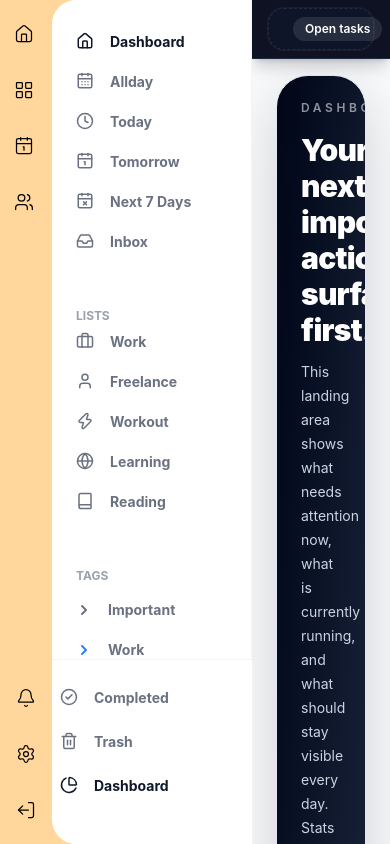
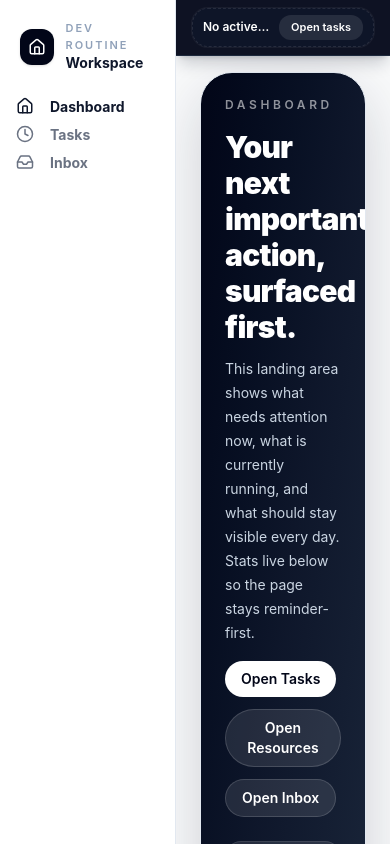
Before and after one commit to jacob4521/dev-routine-app, a React (Vite) app: page / in a window 390 px wide. Built offline with nearby package versions, Linux system fonts and the light colour scheme.

Commit message:
Refactor MainLayout task display for improved UI and responsiveness

```diff
--- a/src/layouts/MainLayout.jsx
+++ b/src/layouts/MainLayout.jsx
@@ -1,26 +1,8 @@
 import {
   HomeIcon,
-  LayoutGridIcon,
-  Calendar1Icon,
-  UsersIcon,
-  BellIcon,
-  SettingsIcon,
-  LogOutIcon,
-  CalendarDaysIcon,
-  CalendarXIcon,
   ClockIcon,
   Inbox,
-  BriefcaseIcon,
-  UserIcon,
-  ZapIcon,
-  GlobeIcon,
-  BookIcon,
-  ChevronRight,
-  CheckCircle2Icon,
-  Trash2Icon,
-  PieChartIcon,
   Play,
-  Pause,
   TimerReset,
 } from "lucide-react";
 
@@ -45,41 +27,20 @@ const MainLayout = ({
   return (
     <div className="flex flex-row h-screen overflow-hidden">
       <aside className="flex h-full">
-        {/* Left Sidebar */}
-        <div className="flex flex-col justify-between w-18 pr-2 h-screen bg-surface-backdrop">
-          <div className="flex flex-col pt-6 gap-9 items-center w-full pr-4">
-            <button>
-              <HomeIcon size={20} strokeWidth={1.5} />
-            </button>
-            <button>
-              <LayoutGridIcon size={20} strokeWidth={1.5} />
-            </button>
-            <button>
-              <Calendar1Icon size={20} strokeWidth={1.5} />
-            </button>
-            <button>
-              <UsersIcon size={20} strokeWidth={1.5} />
-            </button>
+        <div className="flex h-screen w-44 flex-col border-r border-slate-200 bg-white px-4 py-5">
+          <div className="mb-6 flex items-center gap-3 px-1">
+            <div className="flex h-9 w-9 items-center justify-center rounded-xl bg-slate-950 text-white shadow-sm">
+              <HomeIcon size={18} strokeWidth={2} />
             </div>
-
-          <div className="flex flex-col pb-6 gap-9 items-center w-full -ml-1.5">
-            <button>
-              <BellIcon size={20} strokeWidth={1.5} />
-            </button>
-            <button>
-              <SettingsIcon size={20} strokeWidth={1.5} />
-            </button>
-            <button>
-              <LogOutIcon size={20} strokeWidth={1.5} className="rotate-180" />
-            </button>
+            <div className="min-w-0">
+              <p className="text-[11px] font-semibold uppercase tracking-[0.18em] text-slate-400">
+                Dev Routine
+              </p>
+              <p className="truncate text-sm font-bold text-slate-900">Workspace</p>
             </div>
           </div>
 
-        {/* Main Sidebar */}
-        <div className="w-50 no-scrollbar h-full pb-10 flex flex-col justify-between rounded-l-3xl -ml-5 bg-white">
-          <div className="overflow-y-auto flex-1 no-scrollbar border-r border-gray-100">
-            {/* Top Section */}
-            <div className="flex flex-col gap-5 mt-8 px-6 w-full">
+          <div className="flex flex-col gap-2">
             <NavItem
               icon={<HomeIcon size={18} />}
               label="Dashboard"
@@ -87,23 +48,8 @@ const MainLayout = ({
               onClick={() => setActiveTab("dashboard")}
             />
             <NavItem
-                icon={<CalendarDaysIcon size={18} />}
-                label="Allday"
-                onClick={() => setActiveTab("tasks")}
-              />
-              <NavItem
               icon={<ClockIcon size={18} />}
-                label="Today"
-                onClick={() => setActiveTab("tasks")}
-              />
-              <NavItem
-                icon={<Calendar1Icon size={18} />}
-                label="Tomorrow"
-                onClick={() => setActiveTab("tasks")}
-              />
-              <NavItem
-                icon={<CalendarXIcon size={18} />}
-                label="Next 7 Days"
+              label="Tasks"
               onClick={() => setActiveTab("tasks")}
             />
             <NavItem
@@ -112,69 +58,17 @@ const MainLayout = ({
               onClick={() => setActiveTab("ideas")}
             />
           </div>
-
-            {/* Middle Section */}
-            <div className="mt-14">
-              <h2 className="uppercase text-xs mb-2 font-bold text-gray-400 ml-6">
-                Lists
-              </h2>
-              <div className="flex flex-col gap-5 px-6 w-full">
-                <NavItem icon={<BriefcaseIcon size={18} />} label="Work" />
-                <NavItem icon={<UserIcon size={18} />} label="Freelance" />
-                <NavItem icon={<ZapIcon size={18} />} label="Workout" />
-                <NavItem icon={<GlobeIcon size={18} />} label="Learning" />
-                <NavItem icon={<BookIcon size={18} />} label="Reading" />
-              </div>
-            </div>
-
-            {/* Bottom Section */}
-            <div className="flex flex-col mt-14 mb-12">
-              <h2 className="uppercase text-xs mb-2 font-bold text-gray-400 ml-6 pb-2">
-                Tags
-              </h2>
-              <div className="flex flex-col gap-5">
-                <TagItem label="Important" color="text-gray-500" />
-                <TagItem label="Work" color="text-blue-500" />
-                <TagItem label="Personal" color="text-pink-500" />
-                <TagItem label="Coding" color="text-orange-400" />
-                <TagItem label="Studdy" color="text-emerald-500" />
-              </div>
-            </div>
-          </div>
-
-          <div className="p-2 flex flex-col gap-6 border-t border-gray-100 pt-7">
-            <NavItem
-              icon={<CheckCircle2Icon size={18} />}
-              label="Completed"
-              onClick={() => setActiveTab("tasks")}
-            />
-            <NavItem
-              icon={<Trash2Icon size={18} />}
-              label="Trash"
-              onClick={() => setActiveTab("tasks")}
-            />
-            <NavItem
-              icon={<PieChartIcon size={18} />}
-              label="Dashboard"
-              isActive={activeTab === "dashboard"}
-              onClick={() => setActiveTab("dashboard")}
-            />
-          </div>
         </div>
       </aside>
 
       <main className="overflow-y-auto flex-1 bg-gray-50 px-6 pb-6 md:px-8 md:pb-8">
         <div className="sticky top-0 z-30 -mx-6 mb-4 border-b border-slate-800 bg-slate-950/95 px-4 py-2 shadow-lg shadow-slate-900/20 backdrop-blur md:-mx-8">
           {runningTask ? (
-            <div className="mx-auto flex max-w-3xl items-center gap-3 rounded-2xl border border-white/10 bg-linear-to-r from-slate-900 to-slate-800 px-3 py-2 text-white ring-1 ring-white/5">
-              <span className="inline-flex h-8 w-8 shrink-0 items-center justify-center rounded-full bg-orange-500/15 text-orange-300 ring-1 ring-orange-400/20">
-                <Play className="h-3.5 w-3.5" />
-              </span>
-
-              <div className="min-w-0 flex-1 overflow-hidden">
-                <div className="marquee-track text-sm font-semibold text-white">
+            <div className="mx-auto flex max-w-2xl items-center gap-2 rounded-2xl border border-white/10 bg-linear-to-r from-slate-900 to-slate-800 px-2.5 py-1.5 text-white ring-1 ring-white/5">
+              <div className="min-w-0 flex-1 overflow-hidden rounded-xl bg-white/5 px-3 py-1">
+                <div className="marquee-track text-xs font-semibold text-white sm:text-sm">
                   <span>{runningTask.title}</span>
-                  <span className="mx-8 text-slate-500">•</span>
+                  <span className="mx-6 text-slate-500">•</span>
                   <span>{runningTask.title}</span>
                 </div>
               </div>
@@ -182,20 +76,20 @@ const MainLayout = ({
               <button
                 type="button"
                 onClick={() => onOpenTasks?.(runningTask.id)}
-                className="shrink-0 rounded-full border border-white/10 bg-white/5 px-3 py-1 text-xs font-semibold text-white transition hover:bg-white/10"
+                className="shrink-0 rounded-xl border border-white/10 bg-white/5 px-3 py-1 text-[11px] font-semibold text-white transition hover:bg-white/10"
               >
                 Open tasks
               </button>
             </div>
           ) : (
-            <div className="mx-auto flex max-w-3xl items-center justify-between gap-3 rounded-2xl border border-dashed border-white/10 bg-slate-900/80 px-3 py-2 text-white ring-1 ring-white/5">
-              <p className="truncate text-sm font-semibold text-white">
+            <div className="mx-auto flex max-w-2xl items-center justify-between gap-2 rounded-2xl border border-dashed border-white/10 bg-slate-900/80 px-2.5 py-1.5 text-white ring-1 ring-white/5">
+              <p className="truncate text-xs font-semibold text-white sm:text-sm">
                 No active task
               </p>
               <button
                 type="button"
                 onClick={() => onOpenTasks?.()}
-                className="inline-flex shrink-0 items-center gap-2 rounded-full bg-white/10 px-3 py-1 text-xs font-semibold text-white transition hover:bg-white/15"
+                className="inline-flex shrink-0 items-center gap-2 rounded-xl bg-white/10 px-3 py-1 text-[11px] font-semibold text-white transition hover:bg-white/15"
               >
                 Open tasks
               </button>
```
Lines whose indentation alone changed are shown as unchanged.
